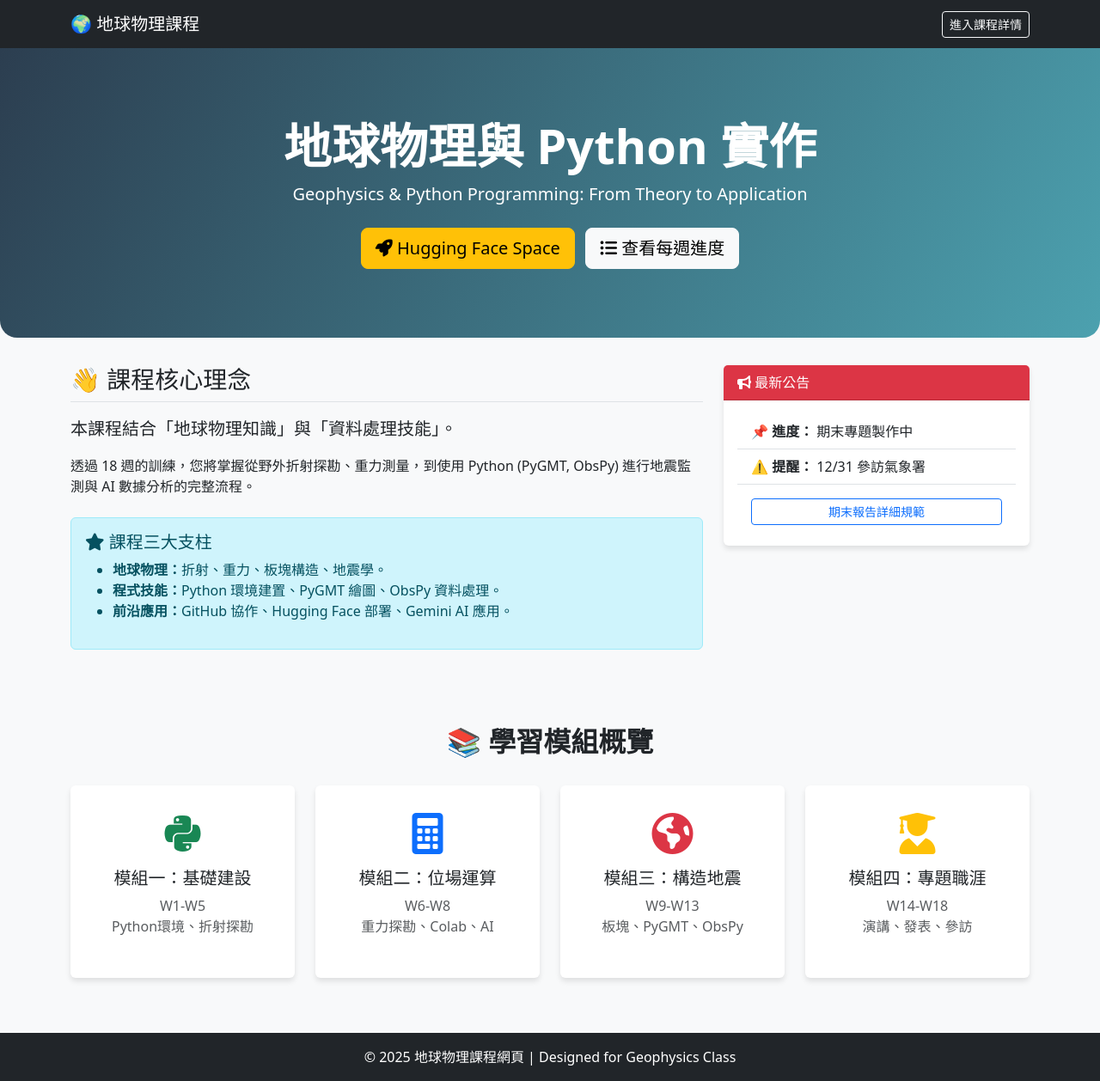
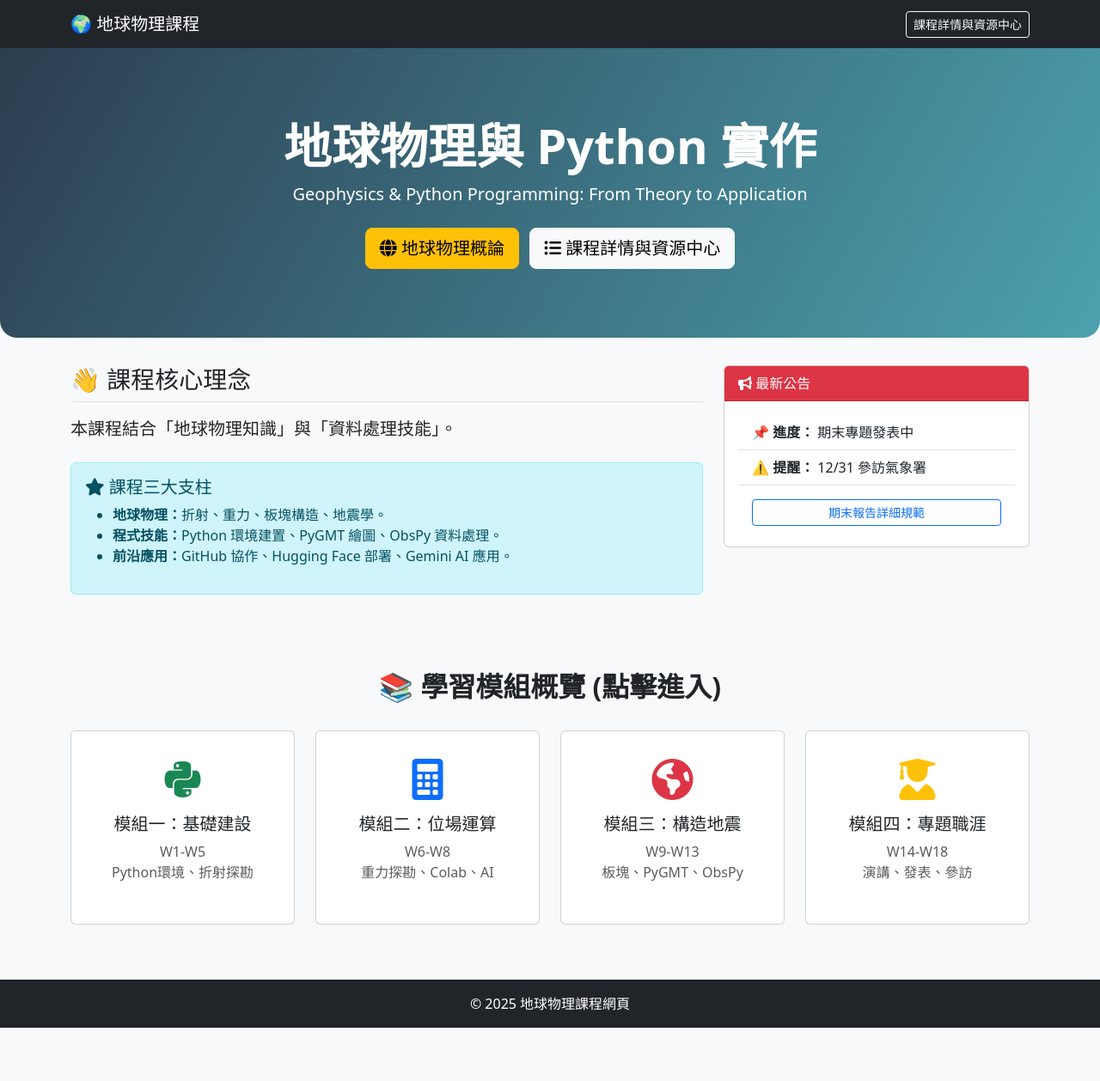
Before and after one commit to chilin2tb-stack/U11104006_final, a plain HTML site: page docs/index.html in a window 1280 px wide. Shown: the whole page at 86% size. After the commit the page ends 1196 px from the top, so only its background shows below. Drawn offline with nearby package versions, Linux system fonts and the light colour scheme.

Commit message:
Update index.html

```diff
--- a/docs/index.html
+++ b/docs/index.html
@@ -16,8 +16,18 @@
             border-radius: 0 0 20px 20px;
             margin-bottom: 2rem;
         }
-        .card { transition: transform 0.3s; border: none; box-shadow: 0 4px 6px rgba(0,0,0,0.1); }
-        .card:hover { transform: translateY(-5px); }
+        /* 讓卡片變成可點擊的樣式 */
+        .module-card {
+            text-decoration: none;
+            color: inherit;
+            display: block;
+            transition: transform 0.3s, box-shadow 0.3s;
+        }
+        .module-card:hover {
+            transform: translateY(-5px);
+            box-shadow: 0 10px 20px rgba(0,0,0,0.15);
+            color: inherit;
+        }
         .feature-icon { font-size: 3rem; margin-bottom: 1rem; color: #2c3e50; }
     </style>
 </head>
@@ -27,7 +37,7 @@
         <div class="container">
             <a class="navbar-brand" href="index.html">🌍 地球物理課程</a>
             <div class="d-flex">
-                <a class="btn btn-outline-light btn-sm" href="course_details.html">進入課程詳情</a>
+                <a class="btn btn-outline-light btn-sm" href="course_details.html">課程詳情與資源中心</a>
             </div>
         </div>
     </nav>
@@ -37,10 +47,10 @@
         <p class="lead">Geophysics & Python Programming: From Theory to Application</p>
         <div class="mt-4">
             <a href="https://huggingface.co/spaces/cwadayi/Geophysics_class" target="_blank" class="btn btn-warning btn-lg me-2">
-                <i class="fas fa-rocket"></i> Hugging Face Space
+                <i class="fas fa-globe"></i> 地球物理概論
             </a>
             <a href="course_details.html" class="btn btn-light btn-lg">
-                <i class="fas fa-list-ul"></i> 查看每週進度
+                <i class="fas fa-list-ul"></i> 課程詳情與資源中心
             </a>
         </div>
     </div>
@@ -50,8 +60,6 @@
             <div class="col-lg-8 mb-4">
                 <h3 class="border-bottom pb-2 mb-3">👋 課程核心理念</h3>
                 <p class="lead">本課程結合「地球物理知識」與「資料處理技能」。</p>
-                <p>透過 18 週的訓練，您將掌握從野外折射探勘、重力測量，到使用 Python (PyGMT, ObsPy) 進行地震監測與 AI 數據分析的完整流程。</p>
-
                 <div class="alert alert-info mt-4">
                     <h5><i class="fas fa-star"></i> 課程三大支柱</h5>
                     <ul>
@@ -69,7 +77,7 @@
                     </div>
                     <div class="card-body">
                         <ul class="list-group list-group-flush">
-                            <li class="list-group-item">📌 <strong>進度：</strong> 期末專題製作中</li>
+                            <li class="list-group-item">📌 <strong>進度：</strong> 期末專題發表中</li>
                             <li class="list-group-item">⚠️ <strong>提醒：</strong> 12/31 參訪氣象署</li>
                             <li class="list-group-item">
                                 <a href="https://oceanicdayi.blogspot.com/2025/12/2025.html" target="_blank" class="btn btn-sm btn-outline-primary w-100 mt-2">
@@ -83,49 +91,52 @@
         </div>
 
         <div class="row mt-5 text-center">
-            <div class="col-12 mb-4"><h2 class="fw-bold">📚 學習模組概覽</h2></div>
+            <div class="col-12 mb-4"><h2 class="fw-bold">📚 學習模組概覽 (點擊進入)</h2></div>
 
             <div class="col-md-3 mb-3">
-                <div class="card h-100 p-3">
+                <a href="module1.html" class="card h-100 p-3 module-card">
                     <div class="card-body">
                         <i class="fab fa-python feature-icon text-success"></i>
                         <h5>模組一：基礎建設</h5>
                         <p class="text-muted">W1-W5<br>Python環境、折射探勘</p>
                     </div>
-                </div>
+                </a>
             </div>
+
             <div class="col-md-3 mb-3">
-                <div class="card h-100 p-3">
+                <a href="module2.html" class="card h-100 p-3 module-card">
                     <div class="card-body">
                         <i class="fas fa-calculator feature-icon text-primary"></i>
                         <h5>模組二：位場運算</h5>
                         <p class="text-muted">W6-W8<br>重力探勘、Colab、AI</p>
                     </div>
-                </div>
+                </a>
             </div>
+
             <div class="col-md-3 mb-3">
-                <div class="card h-100 p-3">
+                <a href="module3.html" class="card h-100 p-3 module-card">
                     <div class="card-body">
                         <i class="fas fa-globe-americas feature-icon text-danger"></i>
                         <h5>模組三：構造地震</h5>
                         <p class="text-muted">W9-W13<br>板塊、PyGMT、ObsPy</p>
                     </div>
-                </div>
+                </a>
             </div>
+
             <div class="col-md-3 mb-3">
-                <div class="card h-100 p-3">
+                <a href="module4.html" class="card h-100 p-3 module-card">
                     <div class="card-body">
                         <i class="fas fa-user-graduate feature-icon text-warning"></i>
                         <h5>模組四：專題職涯</h5>
                         <p class="text-muted">W14-W18<br>演講、發表、參訪</p>
                     </div>
-                </div>
+                </a>
             </div>
         </div>
     </div>
 
     <footer class="bg-dark text-white text-center py-3">
-        <p class="mb-0">© 2025 地球物理課程網頁 | Designed for Geophysics Class</p>
+        <p class="mb-0">© 2025 地球物理課程網頁</p>
     </footer>
 
 </body>
```
